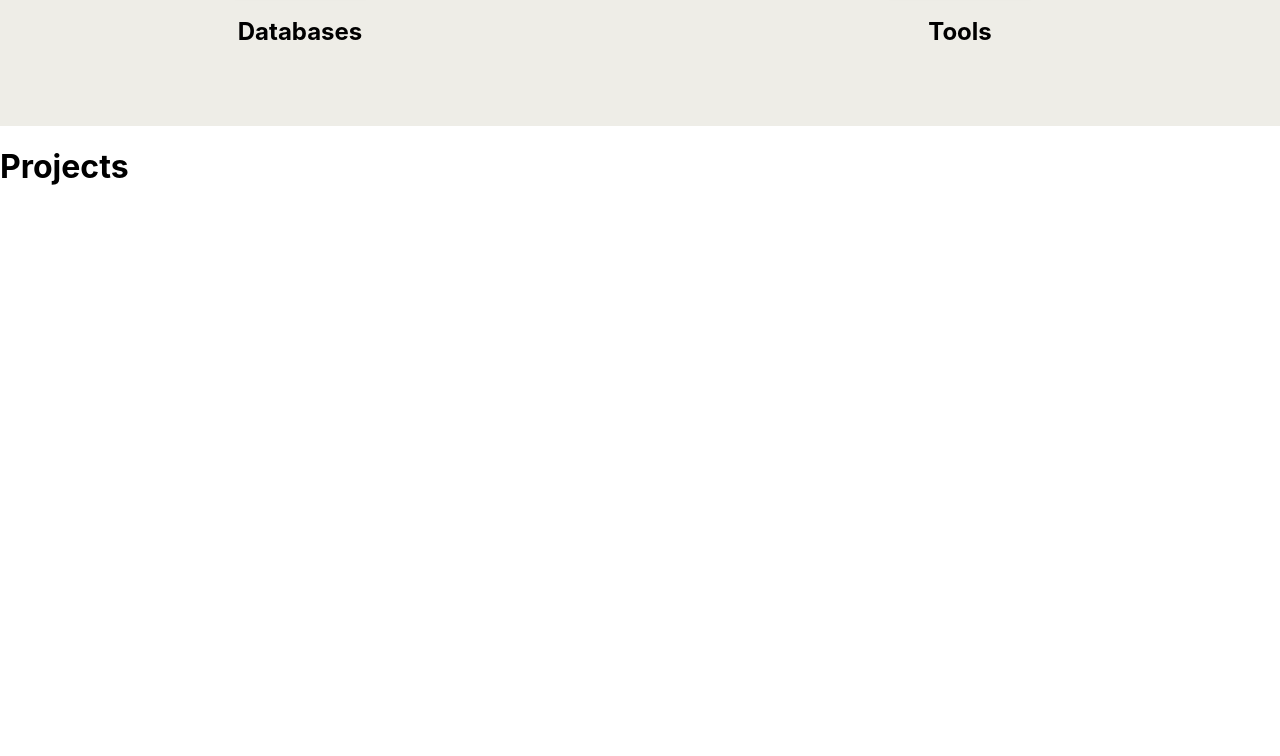
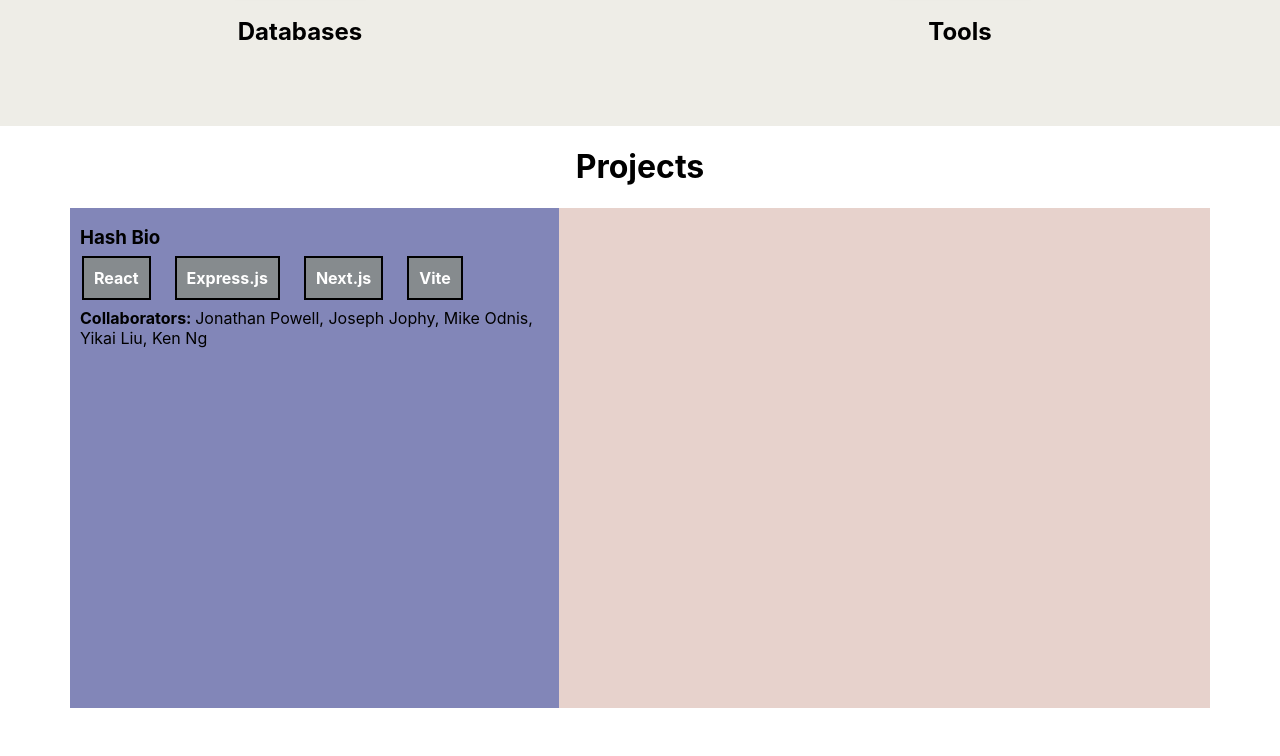
Before and after one commit to MekhiHart/portfolio, a React (Create React App) app: page / in a window 1280 px wide. Shown: the part 1903-2659 px from the top of the page. Before the commit the page ends 2111 px from the top, so only its background shows below. Built offline with nearby package versions, Linux system fonts and the light colour scheme.

Commit message:
working oon project section

```diff
--- a/src/Components/Projects.jsx
+++ b/src/Components/Projects.jsx
@@ -1,15 +1,41 @@
 import ProjectsData from "../Data/projects.json"
 export default function Projects(){
 
-    const projects = ProjectsData.map(project => (
-        <h1>Hello</h1>
-    ))
+    const projects = ProjectsData.map(project => {
 
+        const techStack = project.techStack.map(technology => {
+            return <span className="project--technology">{technology}</span>
+        })
+
+        // conditionally renders collaborator description depending on size
+        const collaboratorSize = project.collaborators.length
+        const collaborators = project.collaborators.map((collaborator, index) => index === collaboratorSize - 1 ? collaborator : collaborator + ", ")
+
+
+        return (
+            <div className="project--component">
+                <div className="project--information">
+                    <h3 style={{marginLeft:"10px"}}>{project.projectName}</h3>
+
+                    <div>
+                        {techStack}
+                    </div>
+
+                    <div className="project--collaborators">
+                        {collaboratorSize === 0 ? <b>Solo Project</b> : <><b>Collaborators: </b> {collaborators}</>}
+                    </div>
+
+                </div>
+            </div>
+        )
+
+})
 
 
     return (
         <div className="projects--container" id="PROJECTS">
             <h1>Projects</h1>
+            {projects}
         </div>
     )
 }
--- a/src/Data/projects.json
+++ b/src/Data/projects.json
@@ -17,7 +17,7 @@
     {
         "projectName" : "Fast Tracker",
         "techStack" : [
-            "React", "Firebase", "Vite", "QR Generator", "QR Scanner"
+            "React", "Firebase", "Vite", "QR Code"
 
         ],
         "collaborators" :[
--- a/src/index.css
+++ b/src/index.css
@@ -318,11 +318,48 @@ nav a:hover:before {
 
 
 /** Projects section */
+.projects--container{
+  display: flex;
+  justify-content: center;
+  align-items: center;
+  flex-direction: column;
+}
 
-/* #tab--seperator{
-  border-left: 1px solid #94979c;
-  margin: 6px 2px
-} */
+
+
+.project--component{
+  display: grid;
+  grid-template-columns: 3fr 4fr;
+
+  background-color: #E7D2CC;
+  height: 500px;
+  width: 1140px;
+  margin-bottom: 50px;
+}
+
+.project--information{
+  display: flex;
+  flex-direction: column;
+  background-color: #8286b8;
+}
+
+.project--technology{
+  background-color: #868B8E;
+  color: white;
+  margin: 12px;
+  padding: 10px;
+  font-weight: 700;
+  border:solid black 2px
+
+}
+
+.project--collaborators{
+  margin-left: 10px;
+  margin-top: 20px;
+}
+
+
+/** Other */
 
  #closePopUp{
   background-color: #6a768a;
```
